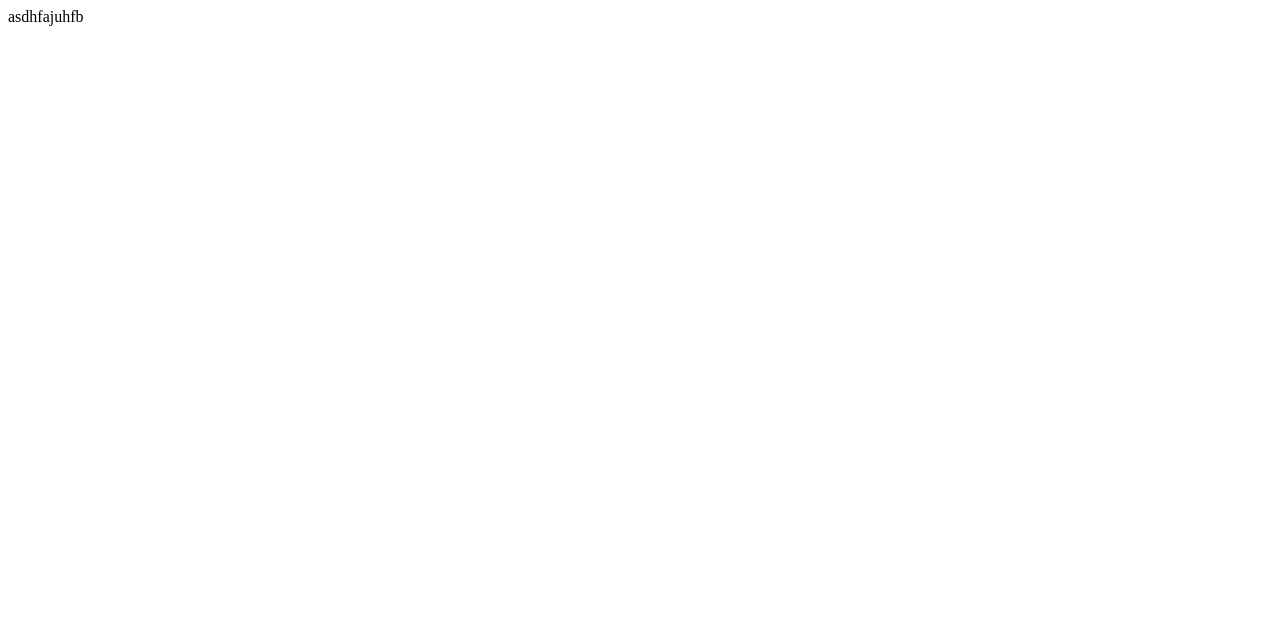
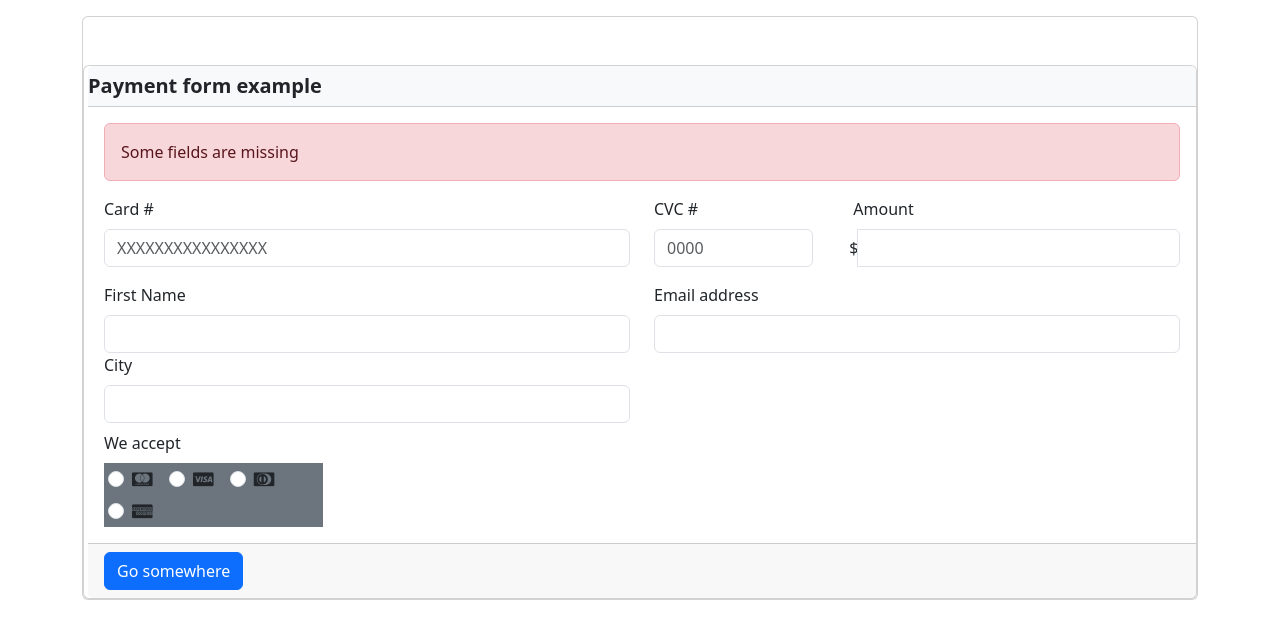
Before and after one commit to 4GeeksAcademy/LucyMacko_HTML5-form, a plain HTML site: page index.html in a window 1280 px wide. Drawn offline with nearby package versions, Linux system fonts and the light colour scheme.

Commit message:
version 1

```diff
--- a/index.html
+++ b/index.html
@@ -1 +1,90 @@
-asdhfajuhfb
+<!DOCTYPE html>
+<html lang="en">
+<head>
+    <meta charset="UTF-8">
+    <meta http-equiv="X-UA-Compatible" content="IE=edge">
+    <meta name="viewport" content="width=device-width, initial-scale=1.0">
+    <title>Document</title>
+    <link href="https://cdn.jsdelivr.net/npm/bootstrap@5.3.0-alpha3/dist/css/bootstrap.min.css" rel="stylesheet" integrity="sha384-KK94CHFLLe+nY2dmCWGMq91rCGa5gtU4mk92HdvYe+M/SXH301p5ILy+dN9+nJOZ" crossorigin="anonymous">
+    <link rel="stylesheet" href="https://cdnjs.cloudflare.com/ajax/libs/font-awesome/4.7.0/css/font-awesome.min.css">
+</head>
+<body>
+    <div class="container">
+        <div class="card mt-3">
+            <div class="card border-1 mt-5 px-0 ps-1">
+                <h5 class="card-header fw-bold bg-light px-0">Payment form example</h4>
+                <div class="card-body">
+                    <div class="alert alert-danger" role="alert">
+                        Some fields are missing
+                      </div>
+                    <div class="row">
+                        <div class="col-6">
+                            <label for="exampleInputEmail1" class="form-label">Card #</label>
+                            <input type="email" class="form-control" id="exampleInputEmail1" aria-describedby="emailHelp" placeholder="XXXXXXXXXXXXXXXX">
+                        </div>
+                        <div class="col-2">
+                            <label for="exampleInputEmail1" class="form-label">CVC #</label>
+                            <input type="email" class="form-control" id="exampleInputEmail1" aria-describedby="emailHelp" placeholder="0000">
+                        </div>
+                        <div class="col-4 justify-content-center">
+                            <label for="exampleInputEmail1" class="form-label ps-3"> Amount</label>
+                            <div class="input-group mb-3">
+                                <span class="input-group-text bg-white border-0 pe-0">$</span>
+                                <input type="text" class="form-control" aria-label="Amount">
+                            </div>
+                        </div>
+                    </div>
+                    <div class="row">
+                        <div class="col-6">
+                            <div>
+                                <label for="firstName" class="form-label">First Name</label>
+                                <input type="firstName" class="form-control" id="firstName" aria-describedby="name">
+                            </div>
+                            <div>
+                                <label for="city" class="form-label">City</label>
+                                <input type="city" class="form-control" id="city" aria-describedby="city">
+                            </div>
+                            <div class="justify-content-start">
+                                <label for="payment" class="form-label my-2">We accept</label>
+                                <div class="col-5 bg-secondary m-0">
+                                    <div class="form-check form-check-inline m-1">
+                                        <input class="form-check-input" type="radio" name="inlineRadioOptions" id="inlineRadio1" value="option1">
+                                        <i class="fa fa-cc-mastercard"></i>
+                                        <label class="form-check-label" for="inlineRadio1"></label>
+                                    </div>
+                                    <div class="form-check form-check-inline m-1">
+                                        <input class="form-check-input" type="radio" name="inlineRadioOptions" id="inlineRadio2" value="option2">
+                                        <i class="fa fa-cc-visa"></i>
+                                        <label class="form-check-label" for="inlineRadio2"></label>
+                                    </div>
+                                    <div class="form-check form-check-inline m-1">
+                                        <input class="form-check-input" type="radio" name="inlineRadioOptions" id="inlineRadio3" value="option1">
+                                        <i class="fa fa-cc-diners-club"></i>
+                                        <label class="form-check-label" for="inlineRadio3"></label>
+                                    </div>
+                                    <div class="form-check form-check-inline m-1">
+                                        <input class="form-check-input" type="radio" name="inlineRadioOptions" id="inlineRadio4" value="option2">
+                                        <i class="fa fa-cc-amex"></i>
+                                        <label class="form-check-label" for="inlineRadio4"></label>
+                                    </div>
+                                </div>
+                            </div>
+
+
+                        </div>
+                        <div class="col-6">
+                            <label for="exampleInputEmail1" class="form-label">Email address</label>
+                            <input type="email" class="form-control" id="exampleInputEmail1" aria-describedby="emailHelp">
+
+                        </div>
+                    </div>
+
+                </div>
+                <div class="card-footer">
+                   <a href="#" class="btn btn-primary">Go somewhere</a>
+                  </div>
+            </div>
+        </div>
+    </div>
+</body>
+</html>
```
